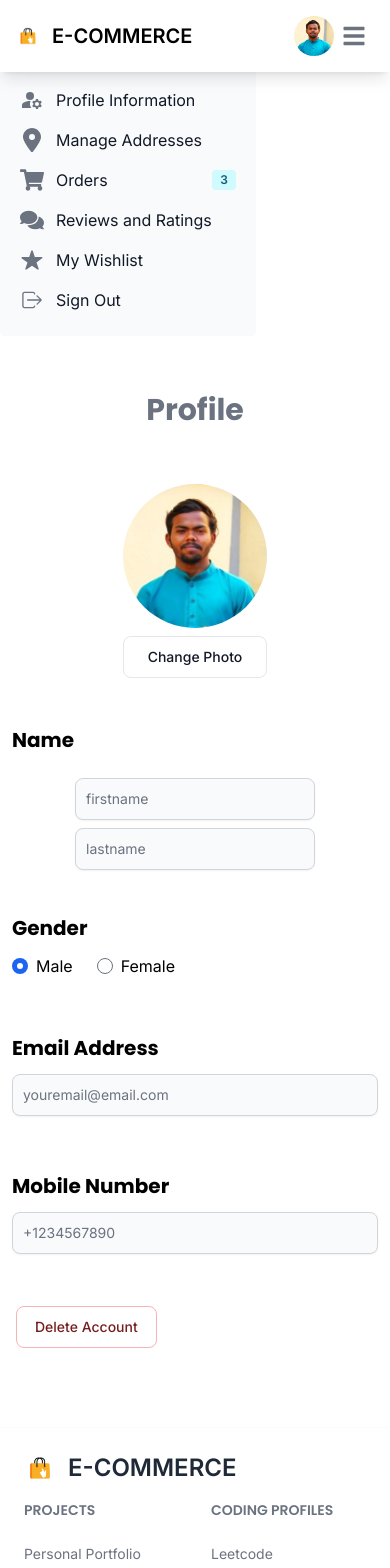
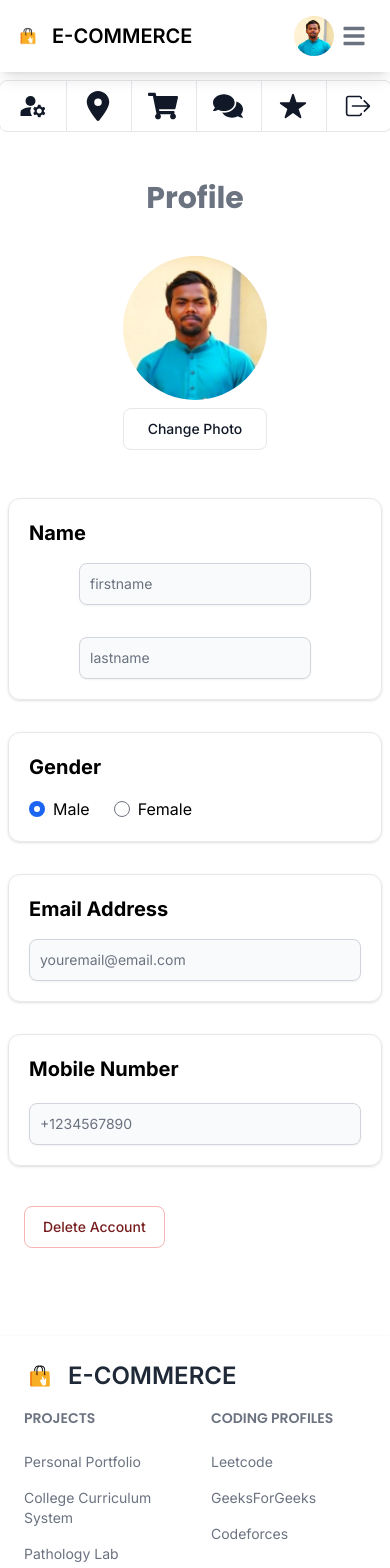
Before and after one commit to Prajwalr2003/Full-Stack-Ecommerce-Web-Application, a React (Vite) app in the folder ecommerce-web-app-frontend/: page /profile in a window 390 px wide. Shown: the top 1568 px of the page. Built offline with nearby package versions, Linux system fonts and the light colour scheme.

Commit message:
changed profile page sidebar feature

```diff
--- a/ecommerce-web-app-frontend/src/components/Header.jsx
+++ b/ecommerce-web-app-frontend/src/components/Header.jsx
@@ -3,7 +3,7 @@ import { Avatar, Dropdown, Navbar, Tabs } from "flowbite-react";
 import { IoCartOutline } from "react-icons/io5";
 import { FaRegHeart } from "react-icons/fa";
 import { MdLogin, MdDarkMode, MdOutlineLightMode } from "react-icons/md";
-import { Link } from "react-router-dom";
+import { useNavigate } from "react-router-dom";
 
 function Header() {
   const [theme, setTheme] = useState(() => {
@@ -21,11 +21,18 @@ function Header() {
     localStorage.setItem("theme", theme);
   }, [theme]);
 
+  const navigate = useNavigate();
+  const handleNavigation = (link) => {
+    navigate(link);
+  };
+
   return (
     <>
       <Navbar className="fixed w-full top-0 left-0 z-50 p-4 shadow-lg">
-        <Link to="/home">
-          <Navbar.Brand>
+        <Navbar.Brand
+          onClick={() => handleNavigation("/home")}
+          className="cursor-pointer"
+        >
           <img
             src="../../temp/logo.png"
             className="mr-3 h-6 sm:h-9"
@@ -35,9 +42,8 @@ function Header() {
             E-COMMERCE
           </span>
         </Navbar.Brand>
-        </Link>
         <div className="flex md:order-2">
-          <div className="mt-2 mr-5">
+          <div className="mt-2 mr-5 cursor-pointer">
             {/* Theme Toggle */}
             {theme === "light" ? (
               <MdDarkMode
@@ -63,6 +69,7 @@ function Header() {
                 rounded
               />
             }
+            className="cursor-pointer"
           >
             <Dropdown.Header>
               <span className="block text-sm">Prajwal Rangari</span>
@@ -70,45 +77,54 @@ function Header() {
                 prajwalrangari@gmail.com
               </span>
             </Dropdown.Header>
-            <Link to="/profile">
-              <Dropdown.Item>Profile</Dropdown.Item>
-            </Link>
-            <Link to="/cart">
-              <Dropdown.Item>Cart</Dropdown.Item>
-            </Link>
-            <Link to="/orders">
-              <Dropdown.Item>Orders</Dropdown.Item>
-            </Link>
-            <Link to="/wishlist">
-              <Dropdown.Item>Wishlist</Dropdown.Item>
-            </Link>
+            <Dropdown.Item onClick={() => handleNavigation("/profile")}>
+              Profile
+            </Dropdown.Item>
+            <Dropdown.Item onClick={() => handleNavigation("/cart")}>
+              Cart
+            </Dropdown.Item>
+            <Dropdown.Item onClick={() => handleNavigation("/orders")}>
+              Orders
+            </Dropdown.Item>
+            <Dropdown.Item onClick={() => handleNavigation("/wishlist")}>
+              Wishlist
+            </Dropdown.Item>
             <Dropdown.Divider />
-            <Dropdown.Item>Sign out</Dropdown.Item>
+            <Dropdown.Item onClick={() => handleNavigation("/sign-out")}>
+              Sign out
+            </Dropdown.Item>
           </Dropdown>
           <Navbar.Toggle />
         </div>
         <Navbar.Collapse>
-          <Link to="/home">
-            <Navbar.Link active>Home</Navbar.Link>
-          </Link>
-          <Link to="/cart">
-            <Navbar.Link>
+          <Navbar.Link
+            active
+            onClick={() => handleNavigation("/home")}
+            className="cursor-pointer"
+          >
+            Home
+          </Navbar.Link>
+          <Navbar.Link
+            onClick={() => handleNavigation("/cart")}
+            className="cursor-pointer"
+          >
             <IoCartOutline className="inline-block mr-2" size={24} />
             Cart
           </Navbar.Link>
-          </Link>
-          <Link to="/become-a-seller">
-            <Navbar.Link>
+          <Navbar.Link
+            onClick={() => handleNavigation("/become-a-seller")}
+            className="cursor-pointer"
+          >
             <FaRegHeart className="inline-block mr-2" size={20} />
             Become a seller
           </Navbar.Link>
-          </Link>
-          <Link to="/login">
-            <Navbar.Link href="/login">
+          <Navbar.Link
+            onClick={() => handleNavigation("/login")}
+            className="cursor-pointer"
+          >
             <MdLogin className="inline-block mr-2" size={20} />
             Login
           </Navbar.Link>
-          </Link>
         </Navbar.Collapse>
       </Navbar>
     </>
--- /dev/null
+++ b/ecommerce-web-app-frontend/src/components/ProfileTabBar.jsx
@@ -0,0 +1,47 @@
+import { Button } from "flowbite-react";
+import { FaLocationDot } from "react-icons/fa6";
+import { MdManageAccounts } from "react-icons/md";
+import { FaShoppingCart, FaComments } from "react-icons/fa";
+import { IoIosStar, IoIosLogOut } from "react-icons/io";
+import { useNavigate } from "react-router-dom";
+
+const ProfileTabBar = () => {
+  const navigate = useNavigate();
+  const handleNavigation = (link) => {
+    navigate(link);
+  };
+  return (
+    <>
+      <div className="pt-20">
+        <Button.Group>
+          <Button color="gray" onClick={() => handleNavigation("/profile")}>
+            <MdManageAccounts size={30} />
+          </Button>
+          <Button
+            color="gray"
+            onClick={() => handleNavigation("/manage-addresses")}
+          >
+            <FaLocationDot size={30} />
+          </Button>
+          <Button color="gray" onClick={() => handleNavigation("/orders")}>
+            <FaShoppingCart size={30} />
+          </Button>
+          <Button
+            color="gray"
+            onClick={() => handleNavigation("/product-view")}
+          >
+            <FaComments size={30} />
+          </Button>
+          <Button color="gray" onClick={() => handleNavigation("/wishlist")}>
+            <IoIosStar size={30} />
+          </Button>
+          <Button color="gray" onClick={() => handleNavigation("/sign-out")}>
+            <IoIosLogOut size={30} />
+          </Button>
+        </Button.Group>
+      </div>
+    </>
+  );
+};
+
+export default ProfileTabBar;
--- a/ecommerce-web-app-frontend/src/pages/Login.jsx
+++ b/ecommerce-web-app-frontend/src/pages/Login.jsx
@@ -5,8 +5,8 @@ import { Link } from "react-router-dom";
 function Login() {
   return (
     <>
-      <div className="p-4 lg:pt-0 pt-20">
-        <form className="flex justify-center items-center lg:h-[100vh]">
+      <div className="p-4 py-20">
+        <form className="flex justify-center items-center min-h-screen">
           <div className="py-10 border-b border-black dark:border-white rounded-lg w-[500px] shadow">
             <div className="flex mb-6">
               <img
--- a/ecommerce-web-app-frontend/src/pages/Profile.jsx
+++ b/ecommerce-web-app-frontend/src/pages/Profile.jsx
@@ -1,15 +1,16 @@
 import { Button, Label, Radio, TextInput } from "flowbite-react";
 import ProfileSidebar from "../components/ProfileSidebar";
+import ProfileTabBar from "../components/ProfileTabBar";
 const Profile = () => {
   return (
     <>
-      <div className="flex flex-wrap pt-16 gap-2 lg:gap-60 lg:justify-start">
-        <ProfileSidebar />
-        <div>
+      <div className="flex justify-center">
+        <ProfileTabBar />
+      </div>
       <h2 className="text-center pt-12 text-3xl text-gray-500 font-bold mb-8">
         Profile
       </h2>
-          <div className="flex flex-wrap gap-10 justify-center mt-14">
+      <div className="flex flex-wrap gap-10 justify-center mt-10">
         <div className="flex flex-col">
           <img
             src="../../temp/profileimage.jpg"
@@ -20,16 +21,16 @@ const Profile = () => {
             Change Photo
           </Button>
         </div>
-            <div>
-              <h5 className="text-xl py-2 px-3 lg:px-0 font-bold">Name</h5>
-              <div className="flex flex-wrap justify-center items-center mt-4">
+        <div className="p-2">
+          <div className="border p-5 rounded-xl shadow">
+            <p className="text-xl font-bold">Name</p>
+            <div className="flex flex-wrap gap-8 justify-center items-center mt-4">
               <TextInput
                 id="firstname"
                 placeholder="firstname"
                 type="text"
                 required
                 shadow
-                  className="lg:mr-6 w-60"
               />
               <TextInput
                 id="lastname"
@@ -37,12 +38,12 @@ const Profile = () => {
                 type="text"
                 required
                 shadow
-                  className="lg:mr-6 w-60 mt-2 lg:mt-0"
               />
             </div>
-              <div className="p-3 lg:p-0">
-                <h5 className="text-xl mt-8 font-bold">Gender</h5>
-                <div className="flex gap-6 mt-3">
+          </div>
+          <div className="p-5 border mt-8 rounded-xl shadow">
+            <p className="text-xl font-bold">Gender</p>
+            <div className="flex gap-6 mt-4">
               <div className="flex items-center gap-2">
                 <input type="radio" checked />
                 <p>Male</p>
@@ -53,26 +54,24 @@ const Profile = () => {
               </div>
             </div>
           </div>
-              <div className="p-3 lg:p-0">
-                <h5 className="text-xl mt-8 font-bold">Email Address</h5>
+          <div className="p-5 border mt-8 rounded-xl shadow ">
+            <p className="text-xl font-bold mb-4">Email Address</p>
             <TextInput
               id="email"
               placeholder="youremail@email.com"
               type="email"
               required
               shadow
-                  className="mt-3"
             />
           </div>
-              <div className="p-3 lg:p-0">
-                <h5 className="text-xl mt-8 font-bold">Mobile Number</h5>
+          <div className="p-5 border mt-8 rounded-xl shadow">
+            <p className="text-xl mb-5 font-bold">Mobile Number</p>
             <TextInput
               id="phone"
               placeholder="+1234567890"
               type="email"
               required
               shadow
-                  className="mt-3"
             />
           </div>
           <Button color="red" className="mt-10 mx-4 mb-20 lg:mx-0 lg:p-0">
@@ -80,8 +79,6 @@ const Profile = () => {
           </Button>
         </div>
       </div>
-        </div>
-      </div>
     </>
   );
 };
--- a/ecommerce-web-app-frontend/src/pages/Register.jsx
+++ b/ecommerce-web-app-frontend/src/pages/Register.jsx
@@ -5,8 +5,8 @@ import { FcGoogle } from "react-icons/fc";
 function Register() {
   return (
     <>
-      <div className="p-4 lg:pt-0 pt-16">
-        <form className="flex justify-center items-center lg:h-[100vh]">
+      <div className="p-4 py-20">
+        <form className="flex justify-center items-center min-h-screen">
           <div className="py-10 border-b border-black dark:border-white rounded-lg shadow w-[500px]">
             <div className="flex mb-6">
               <img
```
Also changed, not shown: ecommerce-web-app-frontend/src/pages/Order.jsx (+6 -7 lines), ecommerce-web-app-frontend/src/pages/Wishlist.jsx (+10 -9 lines). Lines whose indentation alone changed are shown as unchanged.
